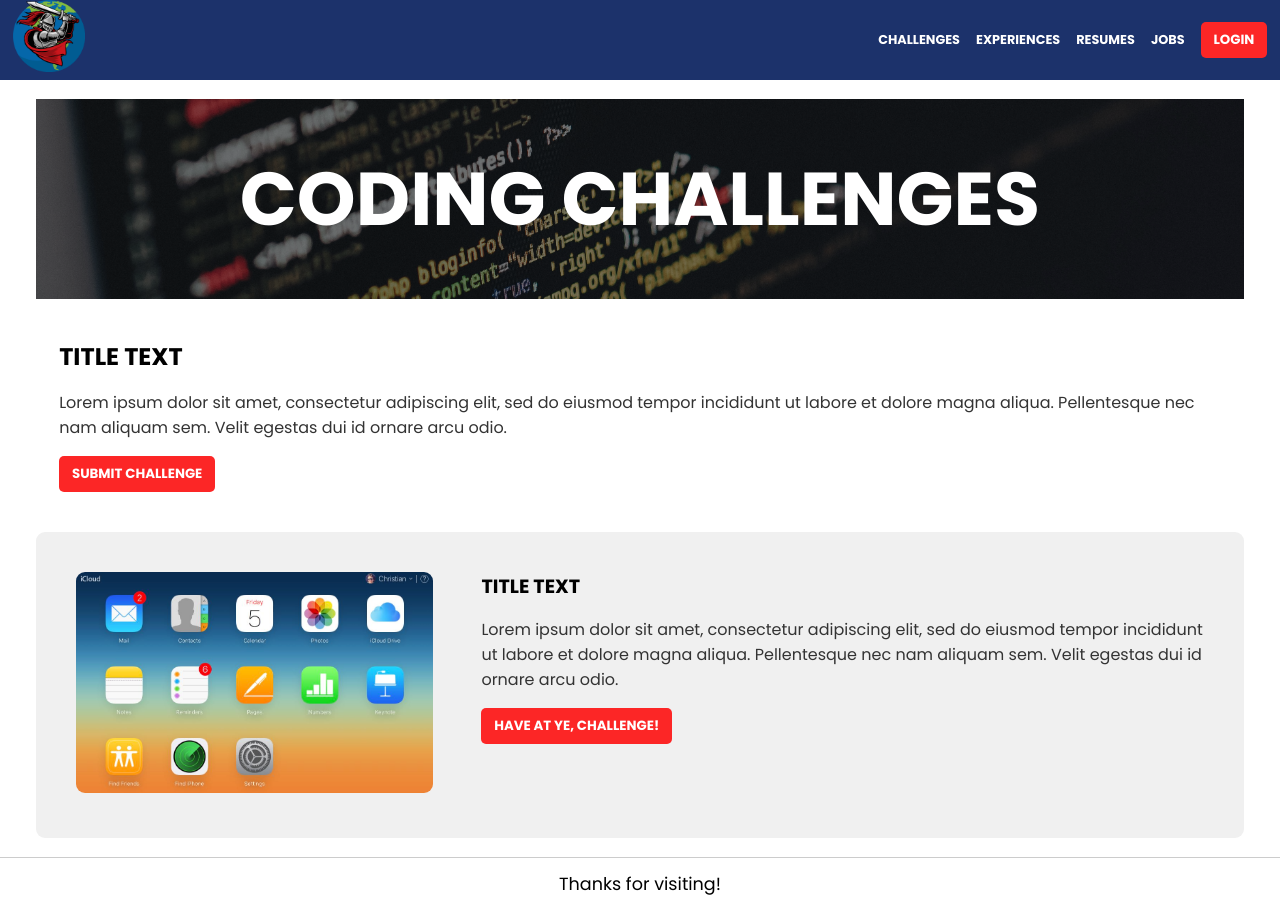
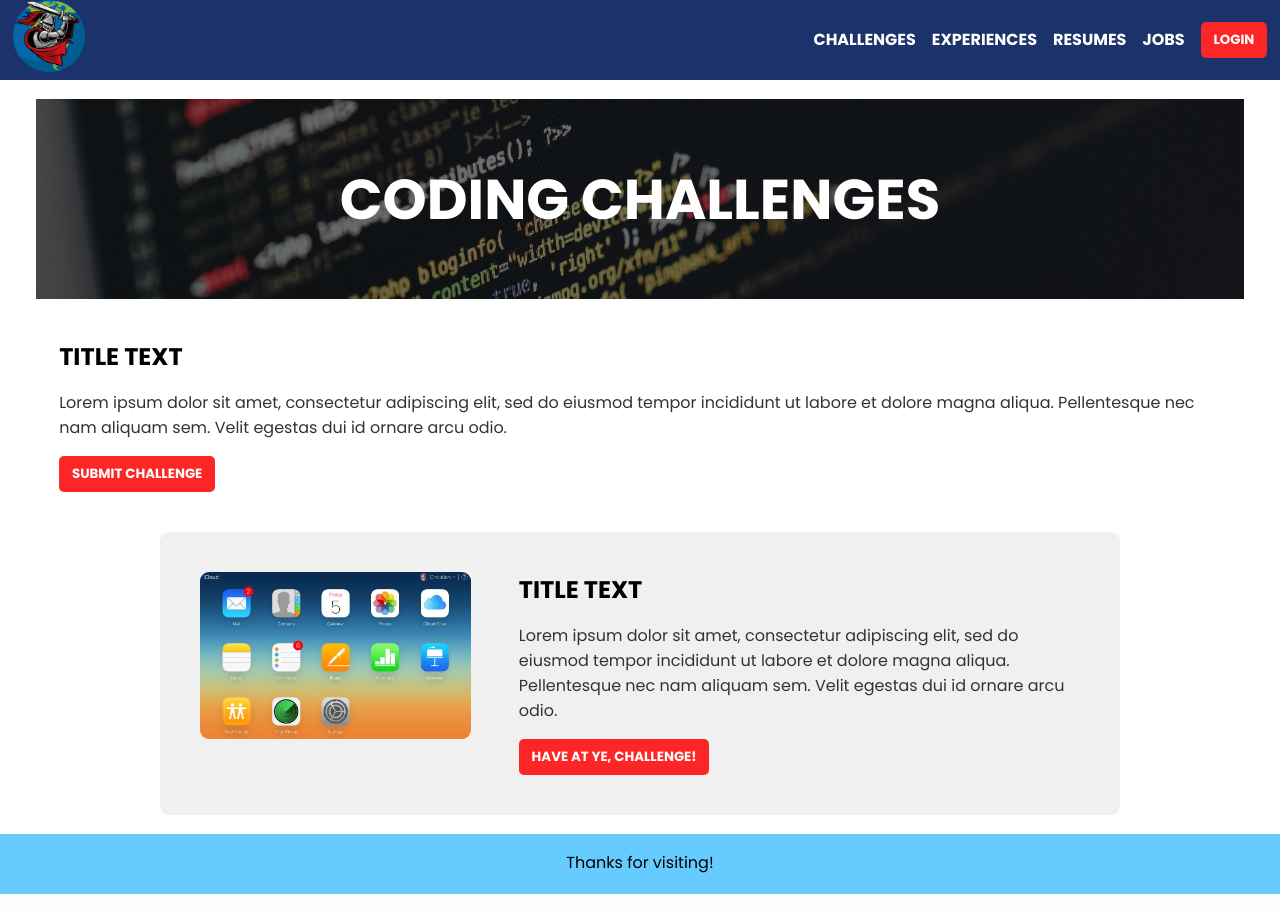
Before and after one commit to GunnySensei/SeeVee, a web app: file assets/html-temp/coding-challenges-template.html in a window 1280 px wide. Run offline with its HTML, style and script files only (its server is not run), Linux system fonts and the light colour scheme.

Commit message:
updated CSS to improve sizing and appearance of content card and footer

```diff
--- a/public/css/style.css
+++ b/public/css/style.css
@@ -80,11 +80,15 @@ header h1 {
 }
 
 footer {
-  border-top: 1px solid #ccc;
   display: flex;
   justify-content: center;
-  padding: 1%;
-  font-size: 110%;
+  padding: 1rem;
+  font-size: 1rem;
+  position:relative;
+  bottom:0;
+  width:100%;
+  height:60px;   /* Height of the footer */
+  background:#6cf;
 }
 
 p {
@@ -105,7 +109,7 @@ h1, h2, h3 {
   gap: 1rem;
   text-decoration: none;
   list-style-type: none;
-  font-size: 1vw;
+  font-size: 1rem;
 }
 
 .border-round {
@@ -268,16 +272,17 @@ h1, h2, h3 {
   width: 97.35%;
   background: linear-gradient( rgba(0, 0, 0, 0.5), rgba(0, 0, 0, 0.5)), url(../../assets/images/coding.jpg);
   background-size: cover;
-  font-size: 4rem;
+  font-size: 3rem;
   height: 200px;
 }
 
 .single-page {
   padding: 2.5rem;
+
 }
 
 .content-card {
-  width: 97.35%;
+  max-width: 960px;
   background-color: #f0f0f0;
   border-radius: 9px;
   padding: 2.5rem;
```
